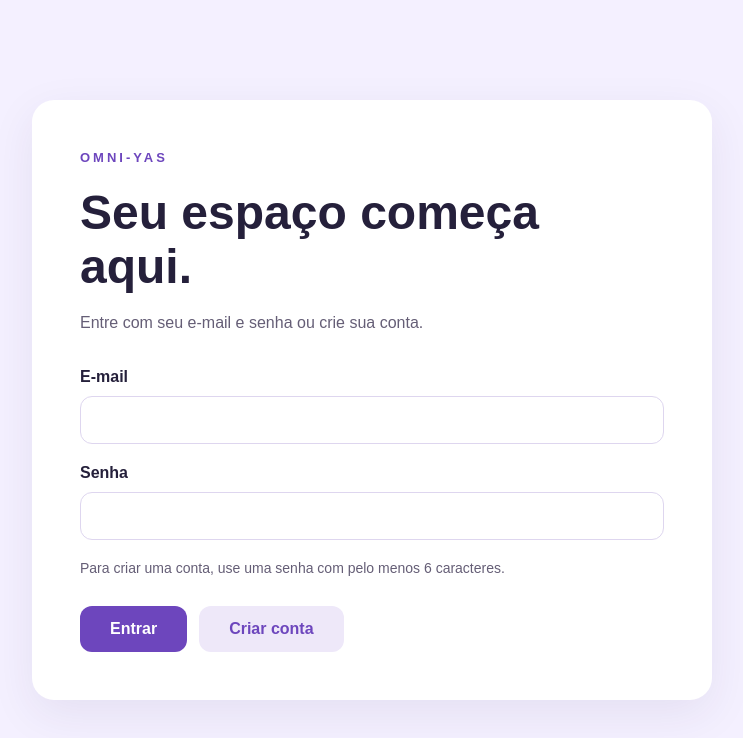
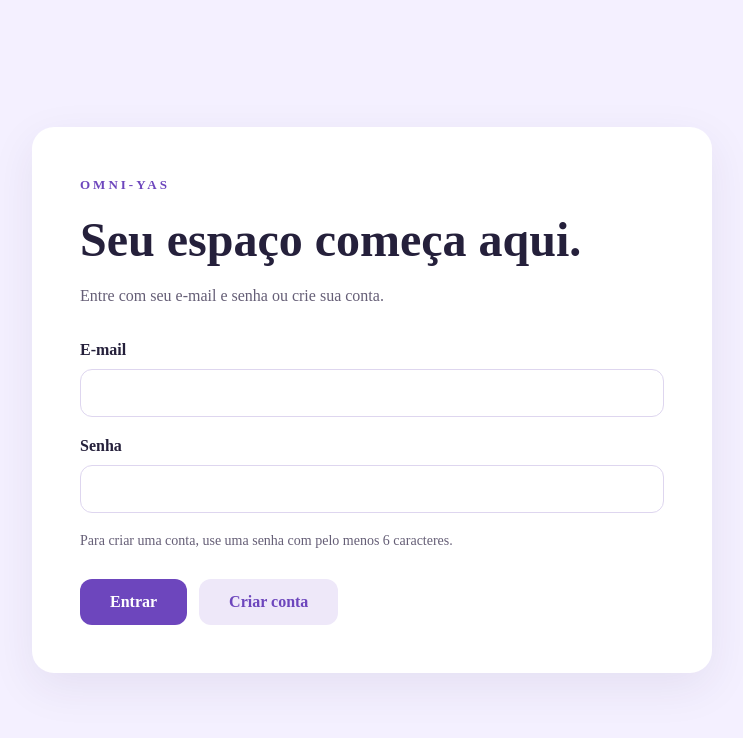
Before and after one commit to buenoyasmin966-cpu/OMNI-YAS, a Next.js app: page /login in a window 1280 px wide. Shown: the top 738 px of the page, without its empty margins (268-1011 px from the left). Built offline with nearby package versions, Linux system fonts and the light colour scheme; no server answers.

Commit message:
Altera fonte do site para Times New Roman

```diff
--- a/app/globals.css
+++ b/app/globals.css
@@ -10,7 +10,7 @@
 }
 
 * { box-sizing: border-box; }
-body { margin: 0; font-family: Arial, Helvetica, sans-serif; background: var(--fundo); color: var(--texto); }
+body { margin: 0; font-family: "Times New Roman", Times, serif; background: var(--fundo); color: var(--texto); }
 .pagina { min-height: 100vh; display: flex; justify-content: center; align-items: center; padding: 32px 16px; }
 .cartao { width: 100%; max-width: 680px; background: var(--cartao); border-radius: 22px; padding: clamp(24px, 5vw, 48px); box-shadow: 0 14px 45px #35215a14; }
 .marca { color: var(--principal); font-size: 13px; font-weight: 800; letter-spacing: 3px; }
```
